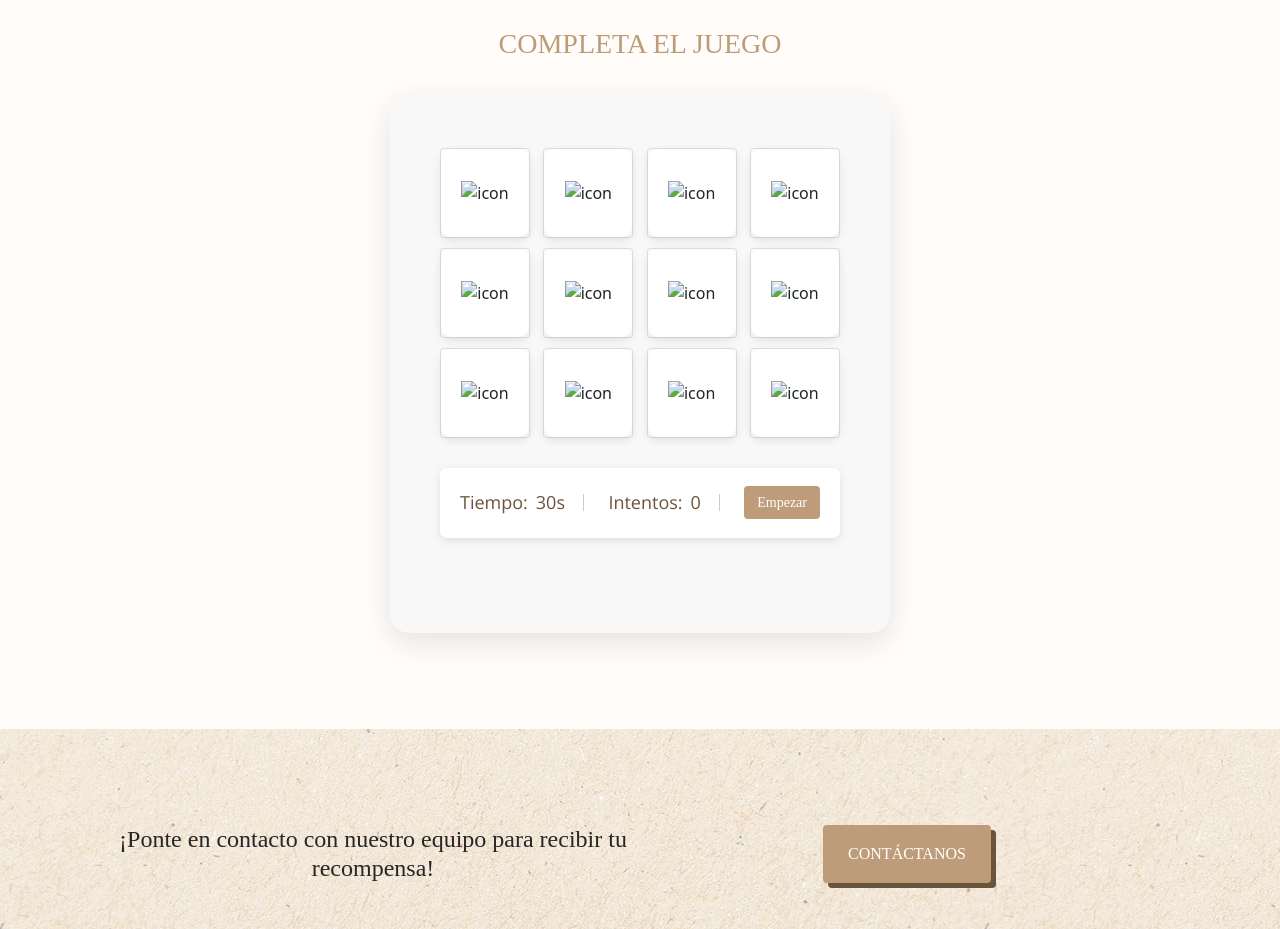
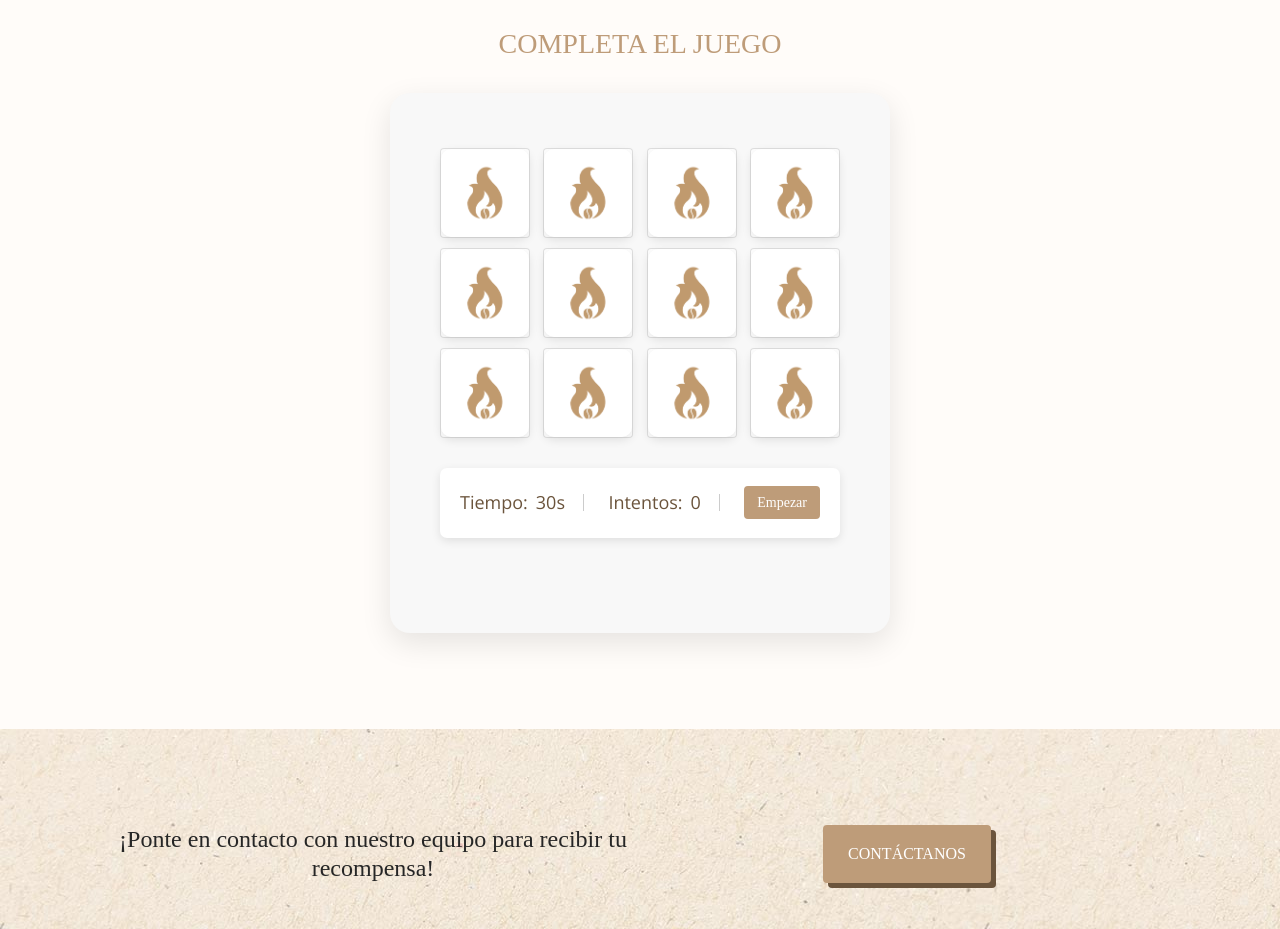
Before and after one commit to StefanoP21/coffeehunter-final, a plain HTML site: page index.html in a window 1280 px wide. Shown: the part 4538-5467 px from the top of the page. Drawn offline with nearby package versions, Linux system fonts and the light colour scheme; the site is published under a folder, as on GitHub Pages, so addresses that start at the root find nothing; a web font is replaced by a local one.

Commit message:
solution images

```diff
--- a/assets/js/main.js
+++ b/assets/js/main.js
@@ -102,7 +102,7 @@ function shuffleCard() {
     card.classList.remove('flip');
     let imgTag = card.querySelector('.back-view img');
     setTimeout(() => {
-      imgTag.src = `../../assets/img/img-${arr[index]}.png`;
+      imgTag.src = `assets/img/img-${arr[index]}.png`;
     }, 500);
     card.addEventListener('click', flipCard);
   });
--- a/index.html
+++ b/index.html
@@ -419,98 +419,98 @@
               <ul class="cards">
                 <li class="card">
                   <div class="view front-view">
-                    <img src="/assets/img/logo.png" alt="icon">
+                    <img src="assets/img/logo.png" alt="icon">
                   </div>
                   <div class="view back-view">
-                    <img src="/assets/img/img-1.png" alt="card-img">
+                    <img src="assets/img/img-1.png" alt="card-img">
                   </div>
                 </li>
                 <li class="card">
                   <div class="view front-view">
-                    <img src="/assets/img/logo.png" alt="icon">
+                    <img src="assets/img/logo.png" alt="icon">
                   </div>
                   <div class="view back-view">
-                    <img src="/assets/img/img-2.png" alt="card-img">
+                    <img src="assets/img/img-2.png" alt="card-img">
                   </div>
                 </li>
                 <li class="card">
                   <div class="view front-view">
-                    <img src="/assets/img/logo.png" alt="icon">
+                    <img src="assets/img/logo.png" alt="icon">
                   </div>
                   <div class="view back-view">
-                    <img src="/assets/img/img-3.png" alt="card-img">
+                    <img src="assets/img/img-3.png" alt="card-img">
                   </div>
                 </li>
                 <li class="card">
                   <div class="view front-view">
-                    <img src="/assets/img/logo.png" alt="icon">
+                    <img src="assets/img/logo.png" alt="icon">
                   </div>
                   <div class="view back-view">
-                    <img src="/assets/img/img-4.png" alt="card-img">
+                    <img src="assets/img/img-4.png" alt="card-img">
                   </div>
                 </li>
                 <li class="card">
                   <div class="view front-view">
-                    <img src="/assets/img/logo.png" alt="icon">
+                    <img src="assets/img/logo.png" alt="icon">
                   </div>
                   <div class="view back-view">
-                    <img src="/assets/img/img-5.png" alt="card-img">
+                    <img src="assets/img/img-5.png" alt="card-img">
                   </div>
                 </li>
                 <li class="card">
                   <div class="view front-view">
-                    <img src="/assets/img/logo.png" alt="icon">
+                    <img src="assets/img/logo.png" alt="icon">
                   </div>
                   <div class="view back-view">
-                    <img src="/assets/img/img-6.png" alt="card-img">
+                    <img src="assets/img/img-6.png" alt="card-img">
                   </div>
                 </li>
                 <li class="card">
                   <div class="view front-view">
-                    <img src="/assets/img/logo.png" alt="icon">
+                    <img src="assets/img/logo.png" alt="icon">
                   </div>
                   <div class="view back-view">
-                    <img src="/assets/img/img-5.png" alt="card-img">
+                    <img src="assets/img/img-5.png" alt="card-img">
                   </div>
                 </li>
                 <li class="card">
                   <div class="view front-view">
-                    <img src="/assets/img/logo.png" alt="icon">
+                    <img src="assets/img/logo.png" alt="icon">
                   </div>
                   <div class="view back-view">
-                    <img src="/assets/img/img-6.png" alt="card-img">
+                    <img src="assets/img/img-6.png" alt="card-img">
                   </div>
                 </li>
                 <li class="card">
                   <div class="view front-view">
-                    <img src="/assets/img/logo.png" alt="icon">
+                    <img src="assets/img/logo.png" alt="icon">
                   </div>
                   <div class="view back-view">
-                    <img src="/assets/img/img-1.png" alt="card-img">
+                    <img src="assets/img/img-1.png" alt="card-img">
                   </div>
                 </li>
                 <li class="card">
                   <div class="view front-view">
-                    <img src="/assets/img/logo.png" alt="icon">
+                    <img src="assets/img/logo.png" alt="icon">
                   </div>
                   <div class="view back-view">
-                    <img src="/assets/img/img-2.png" alt="card-img">
+                    <img src="assets/img/img-2.png" alt="card-img">
                   </div>
                 </li>
                 <li class="card">
                   <div class="view front-view">
-                    <img src="/assets/img/logo.png" alt="icon">
+                    <img src="assets/img/logo.png" alt="icon">
                   </div>
                   <div class="view back-view">
-                    <img src="/assets/img/img-3.png" alt="card-img">
+                    <img src="assets/img/img-3.png" alt="card-img">
                   </div>
                 </li>
                 <li class="card">
                   <div class="view front-view">
-                    <img src="/assets/img/logo.png" alt="icon">
+                    <img src="assets/img/logo.png" alt="icon">
                   </div>
                   <div class="view back-view">
-                    <img src="/assets/img/img-4.png" alt="card-img">
+                    <img src="assets/img/img-4.png" alt="card-img">
                   </div>
                 </li>
                 <div class="details">
```
